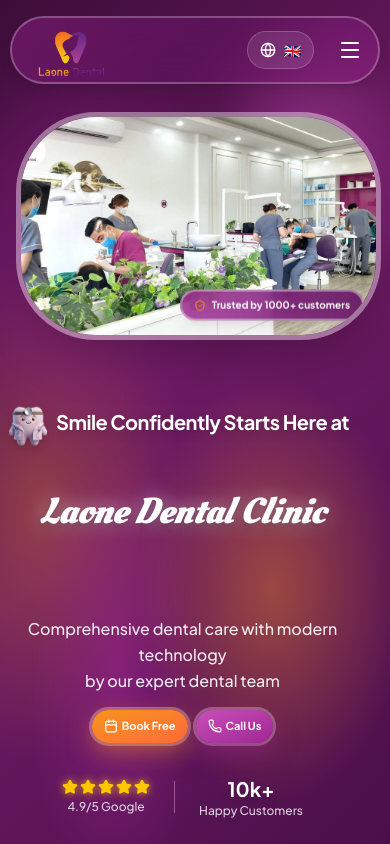
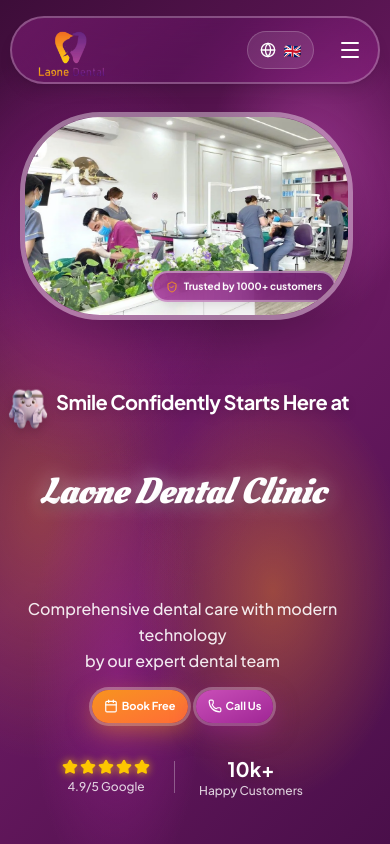
Before and after one commit to jayzzjay98-stack/clinic, a Next.js app: page /en in a window 390 px wide. Shown: the top 844 px of the page. Built offline with nearby package versions, Linux system fonts and the light colour scheme.

Commit message:
Fix: Oleo Script font for Lao, adjust English mobile hero layout, fix Book with Doctor button functionality

```diff
--- a/src/app/globals.css
+++ b/src/app/globals.css
@@ -67,6 +67,15 @@
 /* Override Lao font with Latin font (Plus Jakarta Sans) */
 .font-latin {
   font-family: var(--font-plus-jakarta), 'Plus Jakarta Sans', system-ui, sans-serif !important;
+}
+
+/* Ensure Oleo Script font is used when specified, even in Lao language */
+[style*="--font-oleo-script"],
+.font-\[family-name\:var\(--font-oleo-script\)\],
+[class*="font-oleo-script"],
+.oleo-override,
+.oleo-override * {
+  font-family: var(--font-oleo-script), 'Oleo Script', cursive !important;
 }
 
 /* Smooth Scrolling & Prevent Horizontal Scroll */
--- a/src/components/DoctorSection.tsx
+++ b/src/components/DoctorSection.tsx
@@ -217,7 +217,18 @@
                                 </div>
 
                                 {/* Book Button */}
-                                <button className="w-full md:w-auto inline-flex items-center justify-center gap-2 bg-gradient-to-r from-[#F7931E] to-[#ff6b35] text-white py-3 px-8 rounded-xl font-semibold shadow-lg shadow-[#F7931E]/20 hover:shadow-xl hover:-translate-y-0.5 transition-all duration-300 font-latin">
+                                <button
+                                    onClick={() => {
+                                        closeModal();
+                                        setTimeout(() => {
+                                            const contactSection = document.getElementById('contact');
+                                            if (contactSection) {
+                                                contactSection.scrollIntoView({ behavior: 'smooth' });
+                                            }
+                                        }, 300);
+                                    }}
+                                    className="w-full md:w-auto inline-flex items-center justify-center gap-2 bg-gradient-to-r from-[#F7931E] to-[#ff6b35] text-white py-3 px-8 rounded-xl font-semibold shadow-lg shadow-[#F7931E]/20 hover:shadow-xl hover:-translate-y-0.5 transition-all duration-300 font-latin cursor-pointer"
+                                >
                                     <Calendar className="w-5 h-5" />
                                     {t('bookWith')} {selectedDoctor.name.split(' ')[0]}
                                 </button>
--- a/src/components/HeroSection.tsx
+++ b/src/components/HeroSection.tsx
@@ -27,6 +27,26 @@
         zh: 'ml-4',
     };
     const title1Margin = marginConfig[locale] || '';
+
+    // Image frame margin config per language (mobile only)
+    const imageMarginConfig: Record<string, string> = {
+        lo: 'px-4',
+        th: 'px-4',
+        en: 'pl-1 pr-7',  // Move left
+        vi: 'px-4',
+        zh: 'px-4',
+    };
+    const imagePadding = imageMarginConfig[locale] || 'px-4';
+
+    // Image frame size config per language (mobile only)
+    const imageSizeConfig: Record<string, string> = {
+        lo: 'max-w-[400px]',
+        th: 'max-w-[400px]',
+        en: 'max-w-[360px]',  // Slightly smaller for English
+        vi: 'max-w-[400px]',
+        zh: 'max-w-[400px]',
+    };
+    const imageMaxWidth = imageSizeConfig[locale] || 'max-w-[400px]';
 
     // Animation Variants
     const containerVariants = {
@@ -97,7 +117,7 @@
                                             <SplitText
                                                 text={t('title3')}
                                                 tag="span"
-                                                className={`${fonts.hero.title3} text-white font-black italic [text-shadow:0_0_20px_rgba(255,255,255,0.5),0_4px_10px_rgba(0,0,0,0.3)] whitespace-nowrap font-[family-name:var(--font-oleo-script)]`}
+                                                className={`${fonts.hero.title3} text-white font-black italic [text-shadow:0_0_20px_rgba(255,255,255,0.5),0_4px_10px_rgba(0,0,0,0.3)] whitespace-nowrap font-[family-name:var(--font-oleo-script)] oleo-override`}
                                                 splitType="chars"
                                                 delay={50}
                                                 duration={0.5}
@@ -120,18 +140,23 @@
                                 {/* CTA Buttons - Bubbly Cartoon Style */}
                                 <motion.div
                                     variants={itemVariants}
-                                    className="flex flex-row gap-2 sm:gap-4 justify-center !-mt-16"
+                                    className="flex flex-row gap-2 sm:gap-4 justify-center !-mt-16 relative z-50"
                                 >
                                     {/* Primary Button - Orange Bubbly */}
-                                    <motion.a
-                                        href="#contact"
+                                    <motion.button
+                                        onClick={() => {
+                                            const contactSection = document.getElementById('contact');
+                                            if (contactSection) {
+                                                contactSection.scrollIntoView({ behavior: 'smooth' });
+                                            }
+                                        }}
                                         whileHover={{ scale: 1.08, y: -3 }}
                                         whileTap={{ scale: 0.95 }}
-                                        className="inline-flex items-center justify-center gap-1 sm:gap-2 bg-gradient-to-br from-[#F7931E] to-[#ff6b35] text-white px-3 sm:px-8 py-2 sm:py-4 font-bold text-[11px] sm:text-lg shadow-[0_8px_25px_rgba(247,147,30,0.5),0_0_0_3px_rgba(255,255,255,0.3)] transition-all duration-300 rounded-[50px] whitespace-nowrap"
+                                        className="inline-flex items-center justify-center gap-1 sm:gap-2 bg-gradient-to-br from-[#F7931E] to-[#ff6b35] text-white px-3 sm:px-8 py-2 sm:py-4 font-bold text-[11px] sm:text-lg shadow-[0_8px_25px_rgba(247,147,30,0.5),0_0_0_3px_rgba(255,255,255,0.3)] transition-all duration-300 rounded-[50px] whitespace-nowrap cursor-pointer"
                                     >
                                         <Calendar className="w-3.5 h-3.5 sm:w-5 sm:h-5 flex-shrink-0" />
                                         {t('bookFree')}
-                                    </motion.a>
+                                    </motion.button>
                                     {/* Secondary Button - Pink Bubbly */}
                                     <motion.a
                                         href="tel:+85620581555555"
@@ -174,10 +199,10 @@
                         initial={{ scale: 0.8, opacity: 0 }}
                         animate={{ scale: 1, opacity: 1 }}
                         transition={{ type: "spring" as const, bounce: 0.5, delay: 0.2 }}
-                        className="relative flex justify-center lg:justify-start items-start order-1 lg:order-2 lg:translate-x-8 lg:-mt-32"
+                        className={`relative flex justify-center lg:justify-start items-start order-1 lg:order-2 lg:translate-x-8 lg:-mt-32 w-full ${imagePadding} sm:px-0`}
                     >
                         {/* กรอบวงรีแนวนอน - Bigger */}
-                        <div className="relative w-full max-w-[500px] lg:max-w-[1400px] aspect-[16/10] rounded-[80px] sm:rounded-[120px] lg:rounded-[150px] shadow-2xl border-[5px] border-white/40 overflow-hidden z-10">
+                        <div className={`relative w-full ${imageMaxWidth} sm:max-w-[500px] lg:max-w-[1400px] aspect-[16/10] rounded-[80px] sm:rounded-[120px] lg:rounded-[150px] shadow-2xl border-[5px] border-white/40 overflow-hidden z-10`}>
                             {/* รูปคลินิก */}
                             <Image
                                 src="/clinic-interior.webp"
--- a/src/config/fontConfig.ts
+++ b/src/config/fontConfig.ts
@@ -69,7 +69,7 @@
             hero: {
                 title1: 'text-2xl',
                 title2: 'text-2xl',
-                title3: 'text-6xl',
+                title3: 'text-4xl',
                 subtitle: 'text-base',
                 button: 'text-sm',
             },
@@ -108,7 +108,7 @@
             hero: {
                 title1: 'text-2xl',
                 title2: 'text-2xl',
-                title3: 'text-[100px]',
+                title3: 'text-7xl',
                 subtitle: 'text-lg',
                 button: 'text-lg',
             },
```
